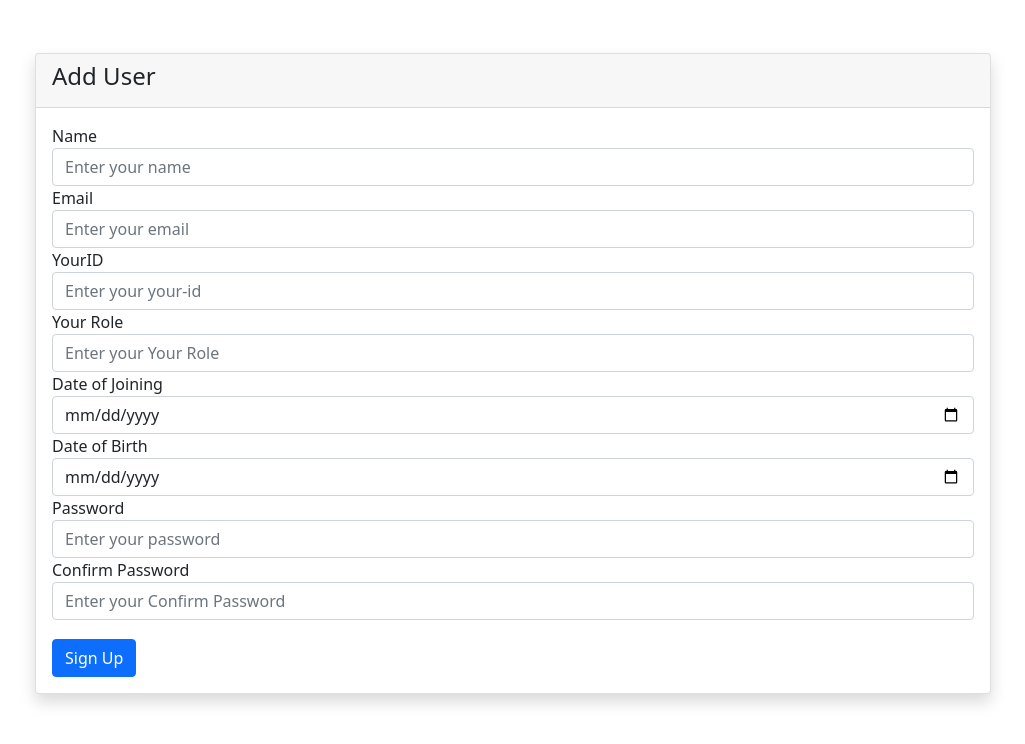
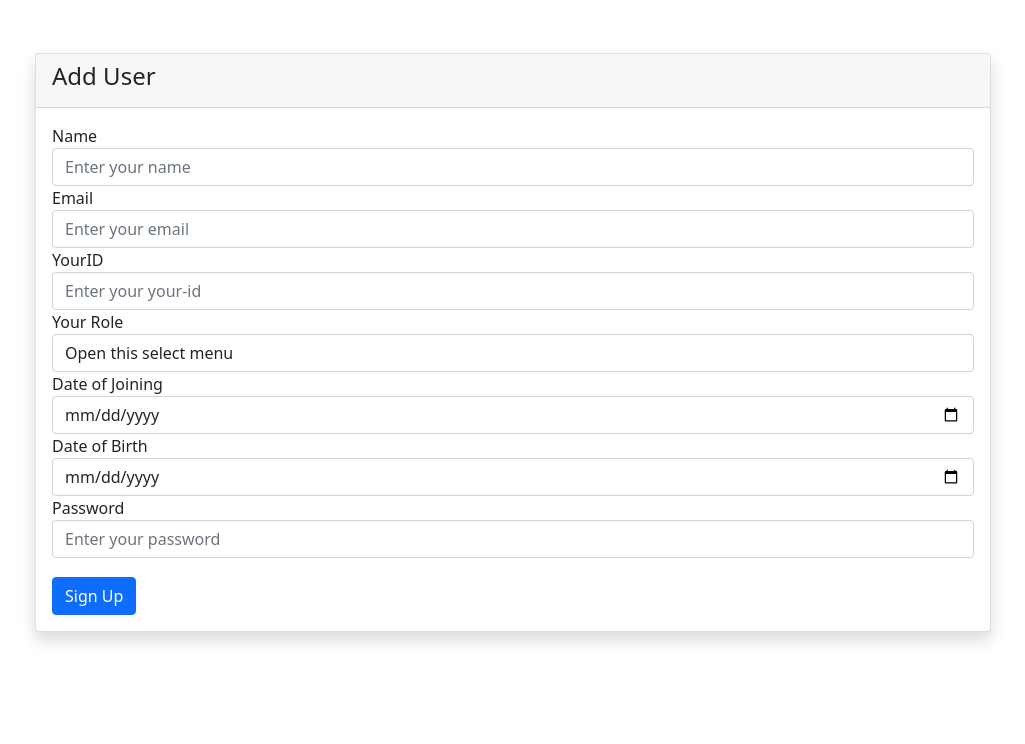
Before and after one commit to madarth/empdata, a React (Create React App) app: page /registerform in a window 1280 px wide. Shown: the top 744 px of the page, without its empty margins (127-1152 px from the left). Built offline with nearby package versions, Linux system fonts and the light colour scheme.

Commit message:
env file updated

```diff
--- a/src/Components/Registerform.js
+++ b/src/Components/Registerform.js
@@ -2,7 +2,7 @@ import React, { Component } from 'react';
 import { validateFields } from './Validation';
 // import { Link } from 'react-router-dom';
 import classnames from 'classnames';
-import axios from 'axios';
+// import axios from 'axios';
 
 
 const initialState = {
@@ -41,11 +41,11 @@ const initialState = {
     validateOnChange: false,
     error: ''
   },
-  confirmpassword: {
-    value: '',
-    validateOnChange: false,
-    error: ''
-  },
+  // confirmpassword: {
+  //   value: '',
+  //   validateOnChange: false,
+  //   error: ''
+  // },
   submitCalled: false,
   allFieldsValidated: false
 };
@@ -102,6 +102,8 @@ class Registerform extends Component {
    */
   async handleSubmit(evt) {
     evt.preventDefault();
+
+    //console.log(password +' '+ confirmpassword);
     // const newPerson = { ...this.state.validateName };
 
     // await fetch("http://localhost:5000/record/add", {
@@ -128,8 +130,9 @@ class Registerform extends Component {
     const datejoiningError = validateFields.validateDatejoining(datejoining.value);
     const datebirthError = validateFields.validateDatebirth(datebirth.value);
     const passwordError = validateFields.validatePassword(password.value);
-    const confirmpasswordError = validateFields.validateConfirmpassword(confirmpassword.value);
-    if ([nameError, emailError, youridError, yourroleError, datebirthError, datejoiningError, passwordError, confirmpasswordError].every(e => e === false)) {
+    // const confirmpasswordError = validateFields.validateConfirmpassword(confirmpassword.value);
+
+    if ([nameError, emailError, youridError, yourroleError, datebirthError, datejoiningError, passwordError].every(e => e === false)) {
       // no errors submit the form
       console.log('success');
 
@@ -146,7 +149,8 @@ class Registerform extends Component {
         "yourrole": this.state.yourrole,
         "doj": this.state.datejoining,
         "dob": this.state.datebirth,
-        "password": this.state.password
+        "password": this.state.password,
+        // "confirmpassword":this.state.confirmpassword,
         // limit: 10
     };
     const requestMetadata = {
@@ -177,7 +181,7 @@ class Registerform extends Component {
           error: emailError
         },
         yourid: {
-          ...state.name,
+          ...state.yourid,
           validateOnChange: true,
           error: youridError
         },
@@ -187,12 +191,12 @@ class Registerform extends Component {
           error: yourroleError
         },
         datejoining: {
-          ...state.yourrole,
+          ...state.datejoining,
           validateOnChange: true,
           error: datejoiningError
         },
         datebirth: {
-          ...state.yourrole,
+          ...state.datebirth,
           validateOnChange: true,
           error: datebirthError
         },
@@ -201,11 +205,11 @@ class Registerform extends Component {
           validateOnChange: true,
           error: passwordError
         },
-        confirmpassword: {
-          ...state.password,
-          validateOnChange: true,
-          error: confirmpasswordError
-        }
+        // confirmpassword: {
+        //   ...state.confirmpassword,
+        //   validateOnChange: true,
+        //   error: confirmpasswordError
+        // }
       }));
     }
   }
@@ -217,7 +221,7 @@ class Registerform extends Component {
   }
 
   render() {
-    const { name, yourid, yourrole, datejoining, datebirth, confirmpassword, email, password, allFieldsValidated } = this.state;
+    const { name, yourid, yourrole, datejoining, datebirth, email, password, allFieldsValidated } = this.state;
     return (
       <div className="container">
         <div className="card shadow">
@@ -307,7 +311,27 @@ class Registerform extends Component {
               {/* yourrole field */}
               <div className="form-group">
                 <label>Your Role</label>
-                <input
+                <select class="form-select" aria-label="Default select example" name="yourrole"
+                  value={yourrole.value}
+                  placeholder="Enter your Your Role"
+                  className={classnames(
+                    'form-control',
+                    { 'is-valid': yourrole.error === false },
+                    { 'is-invalid': yourrole.error }
+                  )}
+                  onChange={evt =>
+                    this.handleChange(validateFields.validateYourrole, evt)
+                  }
+                  onBlur={evt =>
+                    this.handleBlur(validateFields.validateYourrole, evt)
+                  }>
+  <option selected>Open this select menu</option>
+  <option value="Admin">Admin</option>
+  <option value="Content Writer">Content Writer</option>
+  <option value="Graphic Designer">Graphic Designer</option>
+  <option value="UI Developer">UI Developer</option>
+</select>
+                {/* <input
                   type="text"
                   name="yourrole"
                   value={yourrole.value}
@@ -323,7 +347,7 @@ class Registerform extends Component {
                   onBlur={evt =>
                     this.handleBlur(validateFields.validateYourrole, evt)
                   }
-                />
+                /> */}
                 <div className="invalid-feedback">{yourrole.error}</div>
               </div>
 
@@ -395,10 +419,17 @@ class Registerform extends Component {
                   }
                 />
                 <div className="invalid-feedback">{password.error}</div>
+                <button
+                type="submit"
+                className="btn btn-primary rowbtn"
+                onMouseDown={() => this.setState({ submitCalled: true })}
+              >
+                Sign Up
+              </button>
               </div>
 
               {/* Confirm password field */}
-              <div className="form-group">
+              {/* <div className="form-group">
                 <label>Confirm Password</label>
                 <input
                   type="password"
@@ -413,19 +444,14 @@ class Registerform extends Component {
                   onChange={evt =>
                     this.handleChange(validateFields.validateConfirmpassword, evt)
                   }
+                  // onChange={checkPasswordMatch()}
                   onBlur={evt =>
                     this.handleBlur(validateFields.validateConfirmpassword, evt)
                   }
                 />
                 <div className="invalid-feedback">{confirmpassword.error}</div>
-                <button
-                type="submit"
-                className="btn btn-primary rowbtn"
-                onMouseDown={() => this.setState({ submitCalled: true })}
-              >
-                Sign Up
-              </button>
-              </div>
+
+              </div> */}
 
             </form>
           </div>
--- a/src/Components/Updatebutton.js
+++ b/src/Components/Updatebutton.js
@@ -13,6 +13,7 @@ export default function Edit() {
   Emp_Date_of_joining:"",
   Emp_Date_of_Brith:"",
   Emp_Password:"",
+  Emp_confirmpassword:"",
    records: [],
  });
  const params = useParams();
@@ -63,6 +64,7 @@ export default function Edit() {
      doj:form.Emp_Date_of_joining,
      dob:form.Emp_Date_of_Brith,
      password:form.Emp_Password,
+     confirmpassword:form.Emp_confirmpassword,
    };
 
    // This will send a post request to update the data in the database.
@@ -96,7 +98,7 @@ export default function Edit() {
            id="name"
            value={form.Emp_Name}
            onChange={(e) => updateForm({ Emp_Name: e.target.value })}
-         />
+           required/>
        </div>
        <div className="form-group">
          <label htmlFor="name">Email </label>
@@ -106,7 +108,7 @@ export default function Edit() {
            id="name"
            value={form.Emp_Email}
            onChange={(e) => updateForm({ Emp_Email: e.target.value })}
-         />
+           required/>
        </div>
        <div className="form-group">
          <label htmlFor="name">Your-Id </label>
@@ -116,17 +118,28 @@ export default function Edit() {
            id="name"
            value={form.Emp_Id}
            onChange={(e) => updateForm({ Emp_Id: e.target.value })}
-         />
+           required/>
        </div>
        <div className="form-group">
          <label htmlFor="name">Your-Role </label>
-         <input
+         <select class="form-select" aria-label="Default select example" className="form-control"
+           id="name"
+           value={form.Emp_Role}
+           onChange={(e) => updateForm({ Emp_Role: e.target.value })}
+           required>
+<option selected>Open this select menu</option>
+  <option value="Admin">Admin</option>
+  <option value="Content Writer">Content Writer</option>
+  <option value="Graphic Designer">Graphic Designer</option>
+  <option value="UI Developer">UI Developer</option>
+</select>
+         {/* <input
            type="text"
            className="form-control"
            id="name"
            value={form.Emp_Role}
            onChange={(e) => updateForm({ Emp_Role: e.target.value })}
-         />
+           required/> */}
        </div>
        <div className="form-group">
          <label htmlFor="name">Date of Joining </label>
@@ -136,7 +149,7 @@ export default function Edit() {
            id="name"
            value={form.Emp_Date_of_joining}
            onChange={(e) => updateForm({ Emp_Date_of_joining: e.target.value })}
-         />
+           required/>
        </div>
        <div className="form-group">
          <label htmlFor="name">Date of Birth </label>
@@ -146,7 +159,7 @@ export default function Edit() {
            id="name"
            value={form.Emp_Date_of_Brith}
            onChange={(e) => updateForm({ Emp_Date_of_Brith: e.target.value })}
-         />
+           required/>
        </div>
        <div className="form-group">
          <label htmlFor="name">Password </label>
@@ -156,18 +169,18 @@ export default function Edit() {
            id="name"
            value={form.Emp_Password}
            onChange={(e) => updateForm({ Emp_Password: e.target.value })}
-         />
+           required/>
        </div>
-       <div className="form-group">
+       {/* <div className="form-group">
          <label htmlFor="name">Confirm Password </label>
          <input
            type="password"
            className="form-control"
            id="name"
-           value={form.confirmpassword}
-           onChange={(e) => updateForm({ confirmpassword: e.target.value })}
-         />
-       </div>
+           value={form.Emp_confirmpassword}
+           onChange={(e) => updateForm({ Emp_confirmpassword: e.target.value })}
+           required/>
+       </div> */}
 
 
        <br />
--- a/src/Components/Userlist.js
+++ b/src/Components/Userlist.js
@@ -10,8 +10,9 @@ const Record = (props) => (
    <td>{props.record.Emp_Date_of_joining}</td>
    <td>{props.record.Emp_Date_of_Brith}</td>
    {/* <td>{props.record.Emp_Password}</td> */}
+   <td><Link className="btn btn-success" to={`/updatebutton/${props.record._id}`}>Edit</Link></td>
    <td>
-   <Link className="btn btn-success" to={`/updatebutton/${props.record._id}`}>Edit</Link> &nbsp;| &nbsp;
+   {/* <Link className="btn btn-success" to={`/updatebutton/${props.record._id}`}>Edit</Link> &nbsp;| &nbsp; */}
      {/* <Link className="btn btn-success" to={`/edit/${props.record._id}`}>Edit</Link> &nbsp;| &nbsp; */}
      <button className="btn btn-danger"
        onClick={() => {
@@ -83,11 +84,13 @@ export default function RecordList() {
          <tr>
 		   {/* <th>Id</th> */}
            <th>Name</th>
-           <th>Email-Id</th>
-           <th>Emp_Id</th>
-           <th>Emp_Role</th>
-		   <th>Date_of_joining</th>
-		   <th>Date_of_Brith</th>
+           <th>Email Id</th>
+           <th>Emp Id</th>
+           <th>Emp Role</th>
+		   <th>Date of joining</th>
+		   <th>Date of Brith</th>
+       <th>Edit</th>
+       <th>Delete</th>
 		   {/* <th>Password</th> */}
          </tr>
        </thead>
--- a/src/Components/Validation.js
+++ b/src/Components/Validation.js
@@ -82,31 +82,13 @@ class ValidateFields {
     return false;
   }
 
-
-  // validateConfirmpassword(confirmpassword) {
-  //   if (validator.isEmpty(confirmpassword)) {
-  //     return 'Password is required';
-  //   } else if (!validator.isLength(confirmpassword, { min: 8 })) {
-  //     return 'Password should be minimum 8 characters';
-  //   }
-  //   return false;
-  // }
-
-  validateConfirmpassword(confirmpassword, password) {
-    //console.log(password);
+  validateConfirmpassword(confirmpassword) {
     if (validator.isEmpty(confirmpassword)) {
       return 'Password is required';
-    }else if(confirmpassword==password){
-      return 'Doest not match the password';
-    }
-    else if (!validator.isLength(confirmpassword, { min: 8 })) {
+    } else if (!validator.isLength(confirmpassword, { min: 8 })) {
       return 'Password should be minimum 8 characters';
     }
     return false;
-  }
-
-  validateFields(validatePassword, validateConfirmpassword){
-    console.log(validatePassword + ' ' + validateConfirmpassword);
   }
 }
 
```
Also changed, not shown: 2 other files (tests, documents, lock files or other folders).
